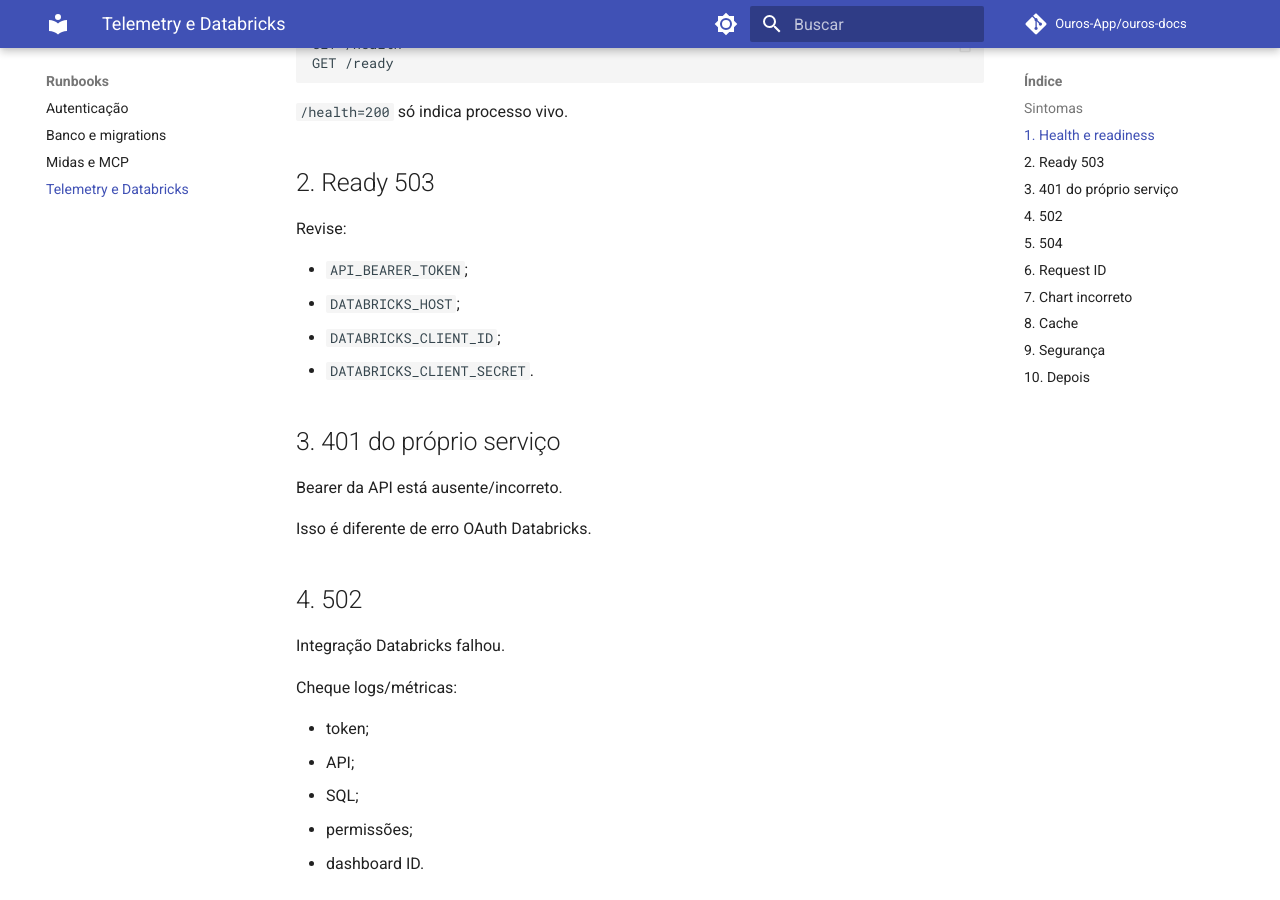
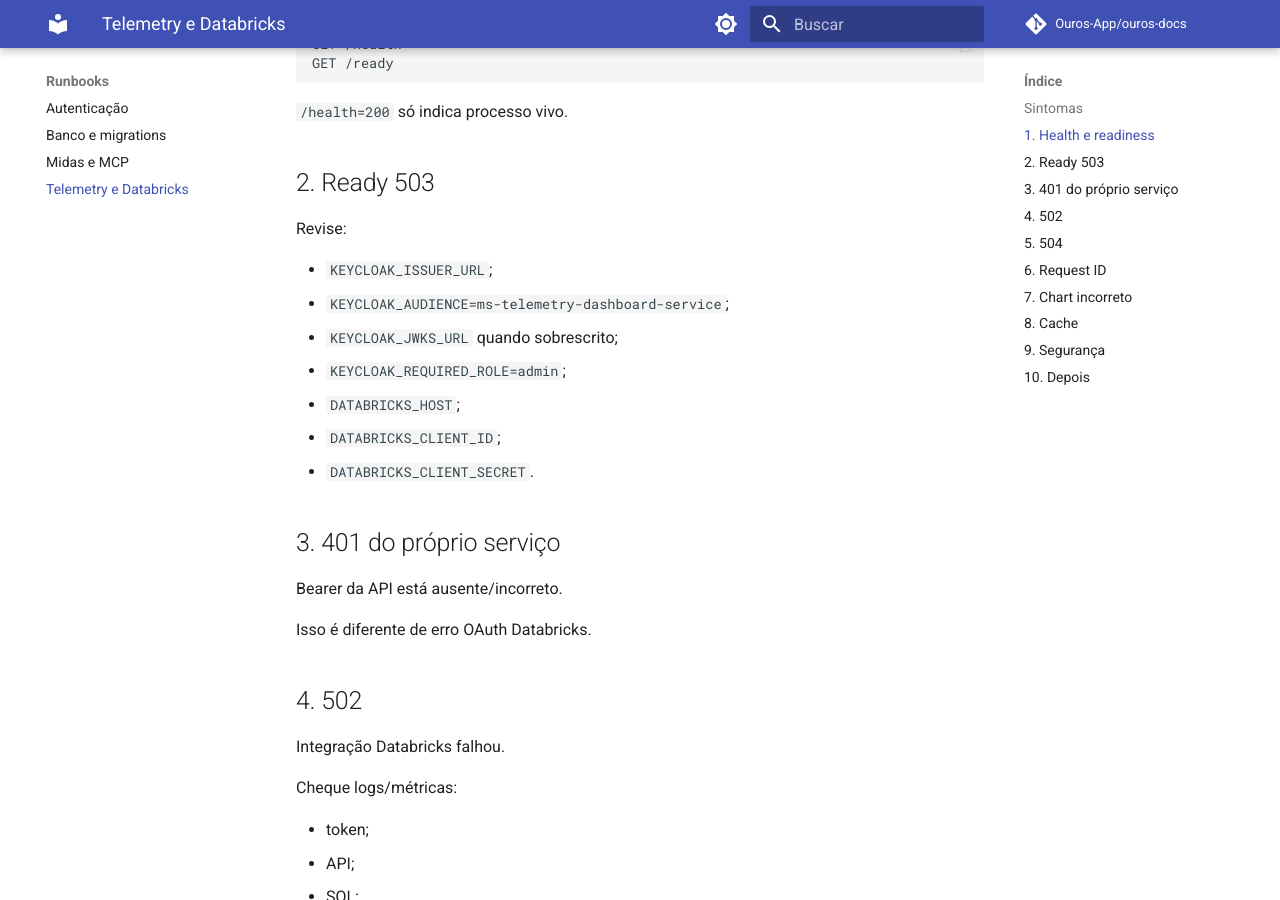
Before and after one commit to Ouros-App/ouros-docs, an MkDocs documentation site: the page built from docs/runbooks/telemetry.md, in a window 1280 px wide and 900 px high, scrolled down 539 px. Built offline with MkDocs 1.6.1 and Material for MkDocs 9.7.7, drawn with Linux system fonts in a browser that asks for light colours; comment, search, counter and statistics services are not loaded.

Commit message:
docs: update Telemetry runbook auth

```diff
--- a/docs/runbooks/telemetry.md
+++ b/docs/runbooks/telemetry.md
@@ -22,7 +22,10 @@
 
 Revise:
 
-- `API_BEARER_TOKEN`;
+- `KEYCLOAK_ISSUER_URL`;
+- `KEYCLOAK_AUDIENCE=ms-telemetry-dashboard-service`;
+- `KEYCLOAK_JWKS_URL` quando sobrescrito;
+- `KEYCLOAK_REQUIRED_ROLE=admin`;
 - `DATABRICKS_HOST`;
 - `DATABRICKS_CLIENT_ID`;
 - `DATABRICKS_CLIENT_SECRET`.
```
